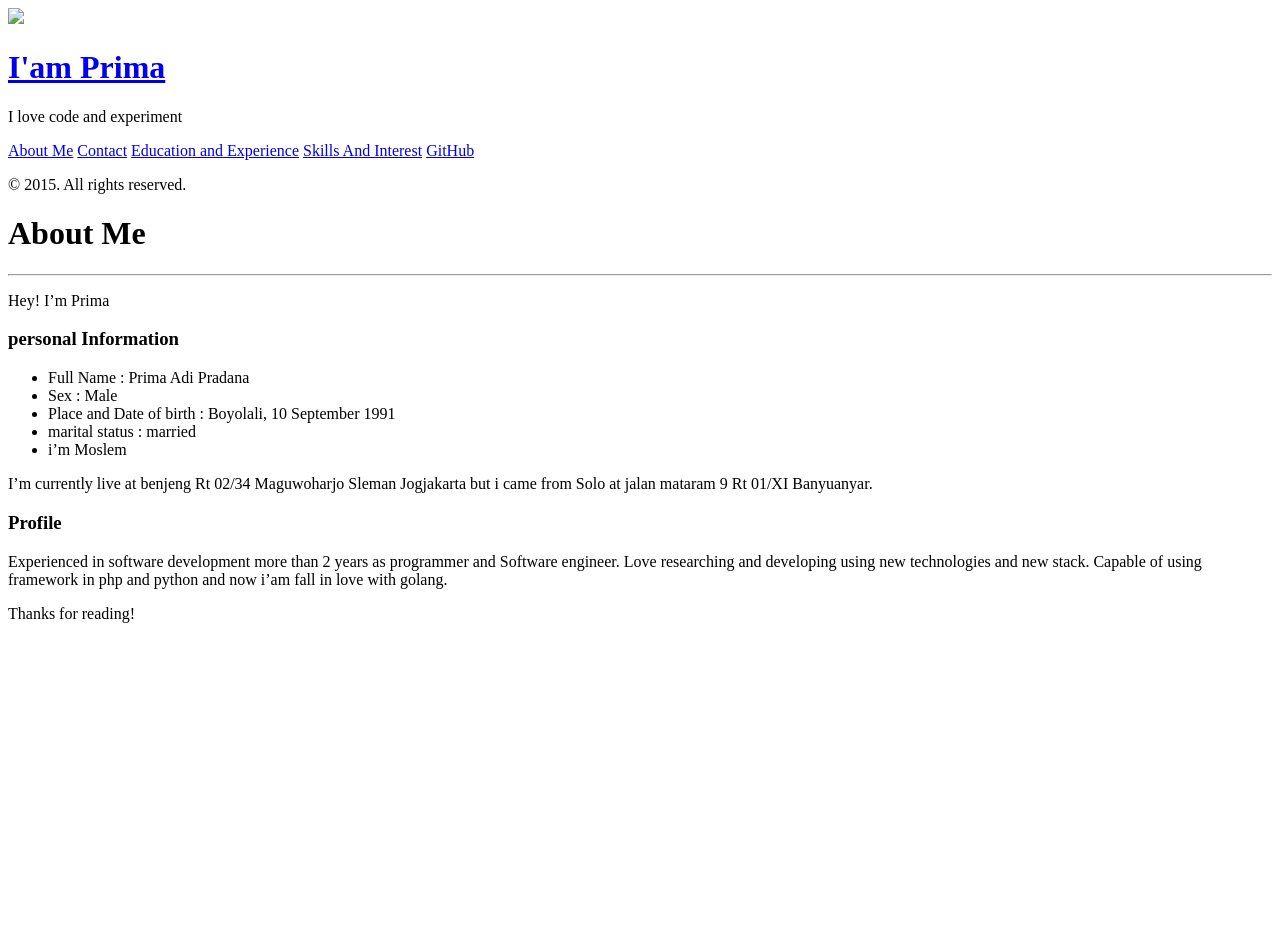
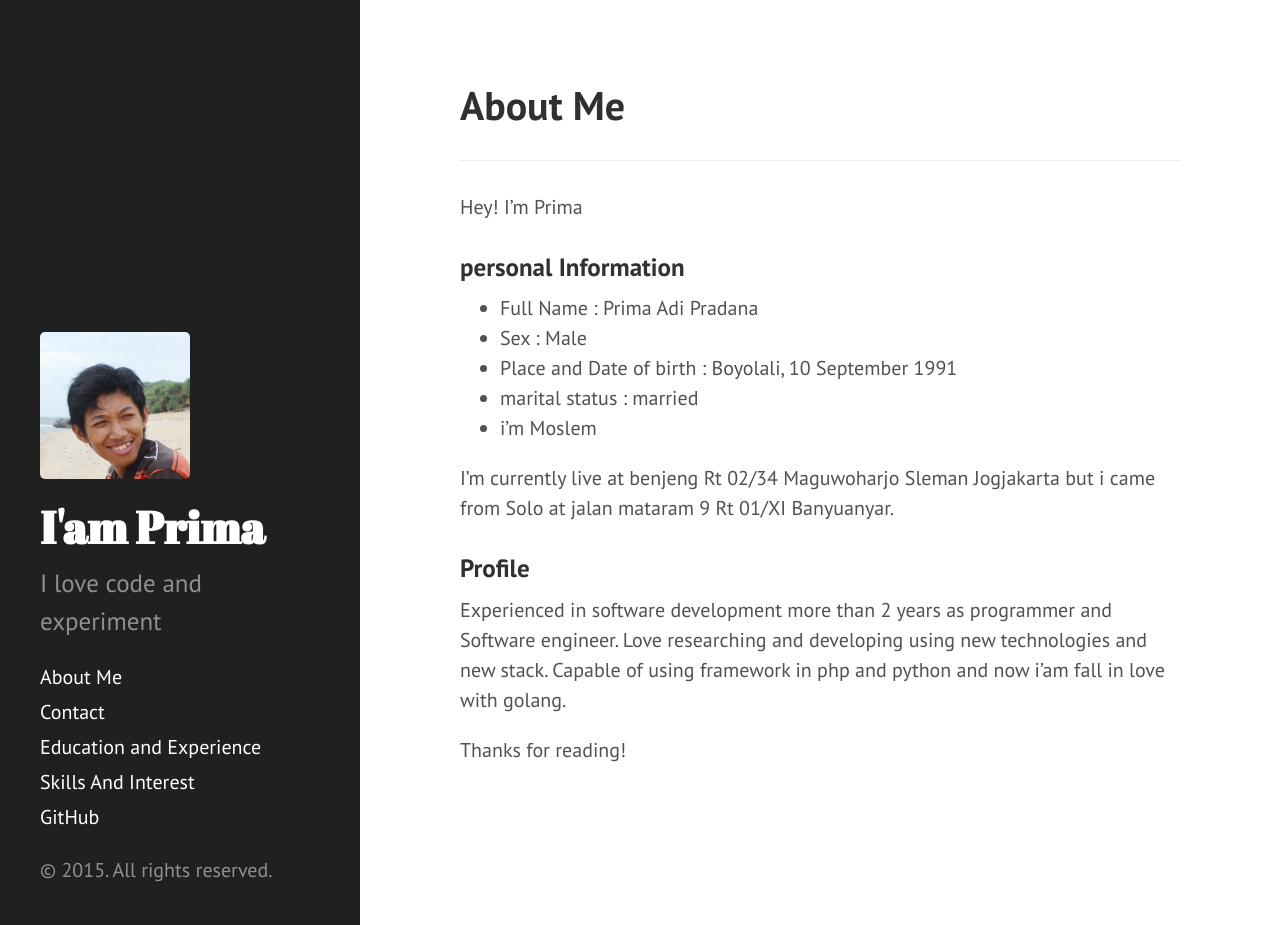
Before and after one commit to prima101112/resume, a Jekyll site: the page built from index.html, in a window 1280 px wide and 925 px high. Built offline with Jekyll 4.4.1, drawn with Linux system fonts in a browser that asks for light colours; Markdown is read by kramdown in place of the engine named in the settings; the list of posts is cut into pages by our own code.

Commit message:
initial 2

```diff
--- a/_includes/head.html
+++ b/_includes/head.html
@@ -15,14 +15,14 @@
   </title>
 
   <!-- CSS -->
-  <link rel="stylesheet" href="{{ site.baseurl }}public/css/poole.css">
-  <link rel="stylesheet" href="{{ site.baseurl }}public/css/syntax.css">
-  <link rel="stylesheet" href="{{ site.baseurl }}public/css/hyde.css">
+  <link rel="stylesheet" href="{{ site.baseurl }}/public/css/poole.css">
+  <link rel="stylesheet" href="{{ site.baseurl }}/public/css/syntax.css">
+  <link rel="stylesheet" href="{{ site.baseurl }}/public/css/hyde.css">
   <link rel="stylesheet" href="http://fonts.googleapis.com/css?family=PT+Sans:400,400italic,700|Abril+Fatface">
 
   <!-- Icons -->
-  <link rel="apple-touch-icon-precomposed" sizes="144x144" href="{{ site.baseurl }}public/apple-touch-icon-144-precomposed.png">
-                                 <link rel="shortcut icon" href="{{ site.baseurl }}public/favicon.ico">
+  <link rel="apple-touch-icon-precomposed" sizes="144x144" href="{{ site.baseurl }}/public/apple-touch-icon-144-precomposed.png">
+  <link rel="shortcut icon" href="{{ site.baseurl }}/public/img/prima.png">
 
   <!-- RSS -->
   <link rel="alternate" type="application/rss+xml" title="RSS" href="/atom.xml">
--- a/_includes/sidebar.html
+++ b/_includes/sidebar.html
@@ -2,7 +2,7 @@
   <div class="container sidebar-sticky">
     <div class="sidebar-about">
       <div class="photo">
-        <img src="{{ site.baseurl }}public/img/prima.png" />
+        <img src="{{ site.baseurl }}/public/img/prima.png" />
       </div>
       <h1>
         <a href="{{ site.baseurl }}">
```
